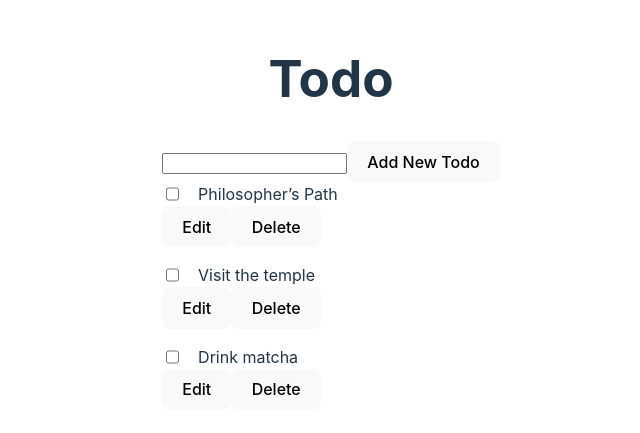
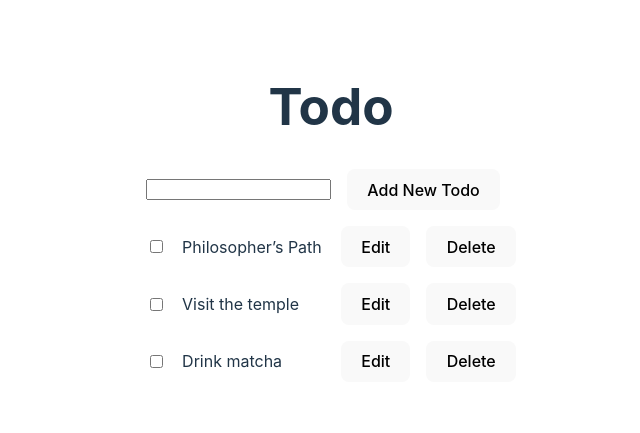
Before and after one commit to mingmoth/react-todolist, a React (Vite) app: page / in a window 1280 px wide. Shown: the part 179-612 px from the top of the page, without its empty margins (309-949 px from the left). Built offline with nearby package versions, Linux system fonts and the light colour scheme.

Commit message:
feat: add Todo & AddTodo component css style

```diff
--- a/src/index.css
+++ b/src/index.css
@@ -77,9 +77,22 @@ ul {
 li {
   text-align: start;
   margin-bottom: 1rem;
+  display: grid;
+  grid-template-columns: 1fr auto auto;
+  gap: 1rem;
 }
 
 label {
   display: flex;
   gap: 1rem;
+  align-items: center;
 }
+
+.add-todo {
+  width: 100%;
+  display: grid;
+  grid-template-columns: 1fr auto auto;
+  gap: 1rem;
+  align-items: center;
+  margin-bottom: 1rem;
+}
```
